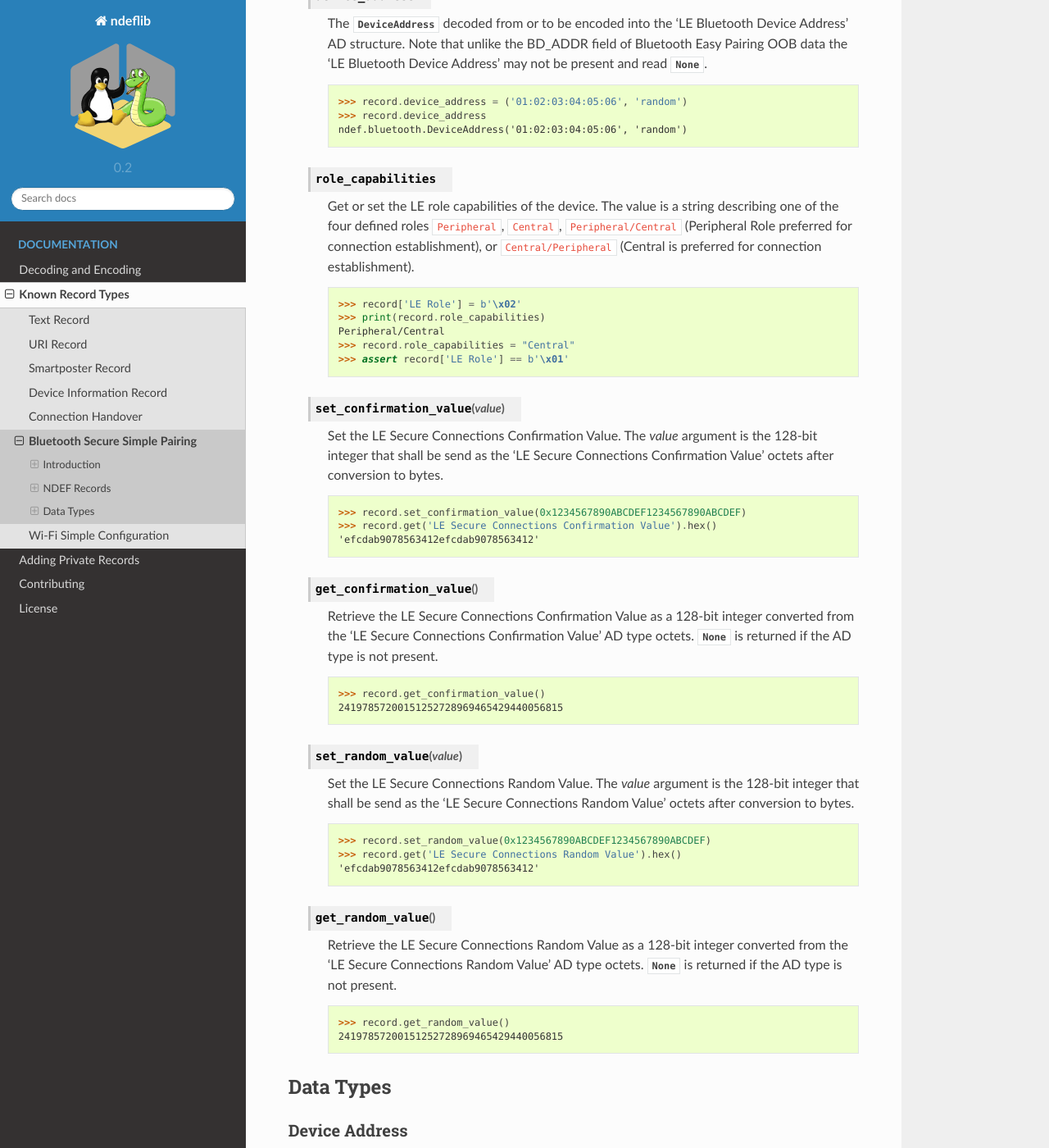
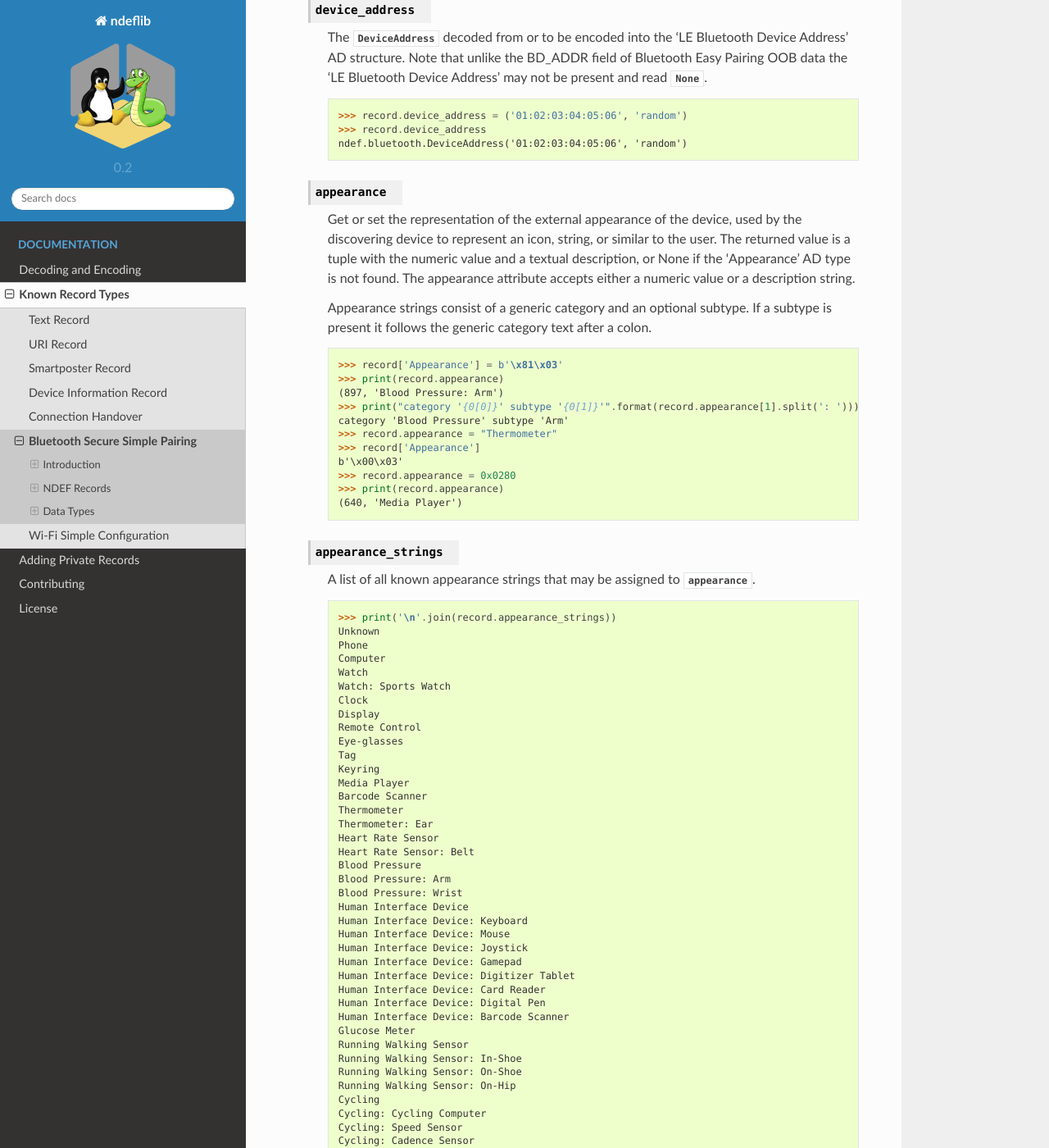
Before and after one commit to nfcpy/ndeflib, a Sphinx documentation site: the page built from docs/records/bluetooth.rst, in a window 1280 px wide and 1400 px high, scrolled down 7262 px. Shown: the whole window at 82% size. Built offline with Sphinx 7.4.7 and the Read the Docs theme 2.0.0, drawn with Linux system fonts in a browser that asks for light colours; some of the changed text lies outside the part shown.

Commit message:
Add appearance attribute for LE 'Appearance' AD type.

```diff
--- a/docs/records/bluetooth.rst
+++ b/docs/records/bluetooth.rst
@@ -166,6 +166,7 @@ NDEF Records
 
       >>> import ndef
       >>> print('\n'.join(sorted(ndef.bluetooth.BluetoothRecord().attribute_names)))
+      Appearance
       Class of Device
       Complete List of 128-bit Service Class UUIDs
       Complete List of 16-bit Service Class UUIDs
@@ -387,6 +388,87 @@ Low Energy Record
       >>> record.device_address = ('01:02:03:04:05:06', 'random')
       >>> record.device_address
       ndef.bluetooth.DeviceAddress('01:02:03:04:05:06', 'random')
+
+   .. attribute:: appearance
+
+      Get or set the representation of the external appearance of the device,
+      used by the discovering device to represent an icon, string, or similar to
+      the user. The returned value is a tuple with the numeric value and a
+      textual description, or None if the 'Appearance' AD type is not found. The
+      appearance attribute accepts either a numeric value or a description
+      string.
+
+      Appearance strings consist of a generic category and an optional
+      subtype. If a subtype is present it follows the generic category text
+      after a colon.
+
+      >>> record['Appearance'] = b'\x81\x03'
+      >>> print(record.appearance)
+      (897, 'Blood Pressure: Arm')
+      >>> print("category '{0[0]}' subtype '{0[1]}'".format(record.appearance[1].split(': ')))
+      category 'Blood Pressure' subtype 'Arm'
+      >>> record.appearance = "Thermometer"
+      >>> record['Appearance']
+      b'\x00\x03'
+      >>> record.appearance = 0x0280
+      >>> print(record.appearance)
+      (640, 'Media Player')
+
+   .. attribute:: appearance_strings
+
+      A list of all known appearance strings that may be assigned to
+      :attr:`appearance`.
+
+      >>> print('\n'.join(record.appearance_strings))
+      Unknown
+      Phone
+      Computer
+      Watch
+      Watch: Sports Watch
+      Clock
+      Display
+      Remote Control
+      Eye-glasses
+      Tag
+      Keyring
+      Media Player
+      Barcode Scanner
+      Thermometer
+      Thermometer: Ear
+      Heart Rate Sensor
+      Heart Rate Sensor: Belt
+      Blood Pressure
+      Blood Pressure: Arm
+      Blood Pressure: Wrist
+      Human Interface Device
+      Human Interface Device: Keyboard
+      Human Interface Device: Mouse
+      Human Interface Device: Joystick
+      Human Interface Device: Gamepad
+      Human Interface Device: Digitizer Tablet
+      Human Interface Device: Card Reader
+      Human Interface Device: Digital Pen
+      Human Interface Device: Barcode Scanner
+      Glucose Meter
+      Running Walking Sensor
+      Running Walking Sensor: In-Shoe
+      Running Walking Sensor: On-Shoe
+      Running Walking Sensor: On-Hip
+      Cycling
+      Cycling: Cycling Computer
+      Cycling: Speed Sensor
+      Cycling: Cadence Sensor
+      Cycling: Power Sensor
+      Cycling: Speed and Cadence Sensor
+      Pulse Oximeter
+      Pulse Oximeter: Fingertip
+      Pulse Oximeter: Wrist Worn
+      Weight Scale
+      Outdoor Sports
+      Outdoor Sports: Location Display Device
+      Outdoor Sports: Location and Navigation Display Device
+      Outdoor Sports: Location Pod
+      Outdoor Sports: Location and Navigation Pod
 
    .. attribute:: role_capabilities
 
```
Also changed, not shown: 2 other files.
